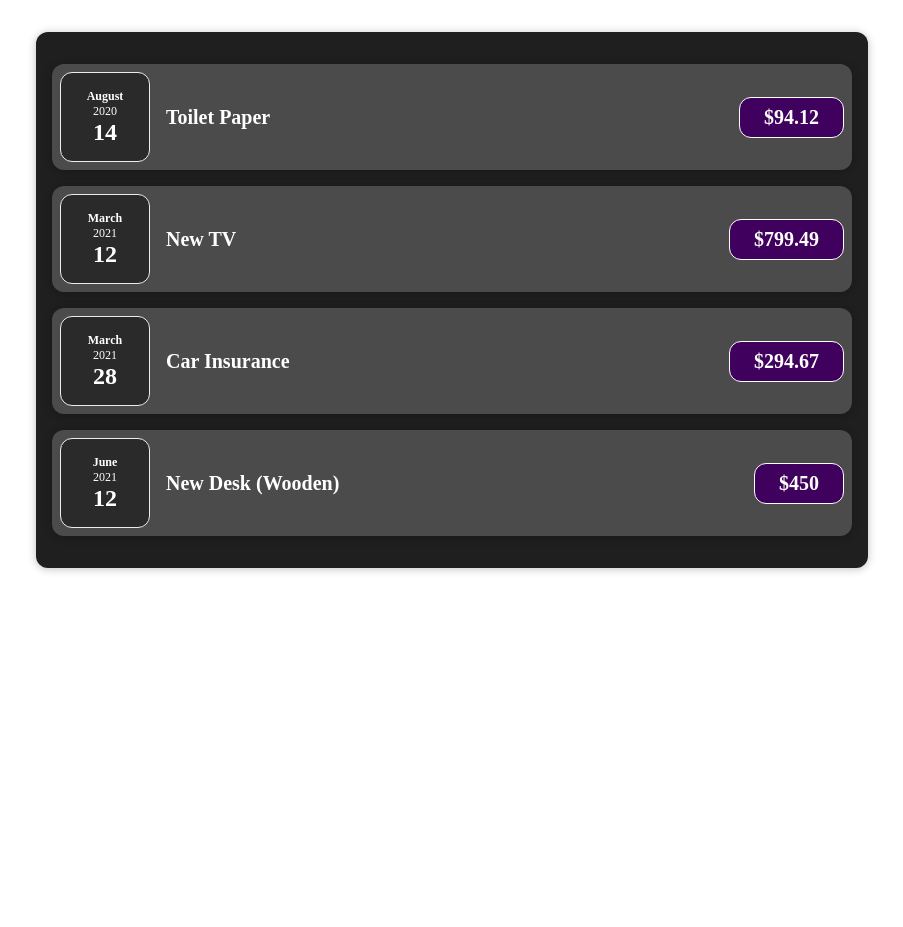
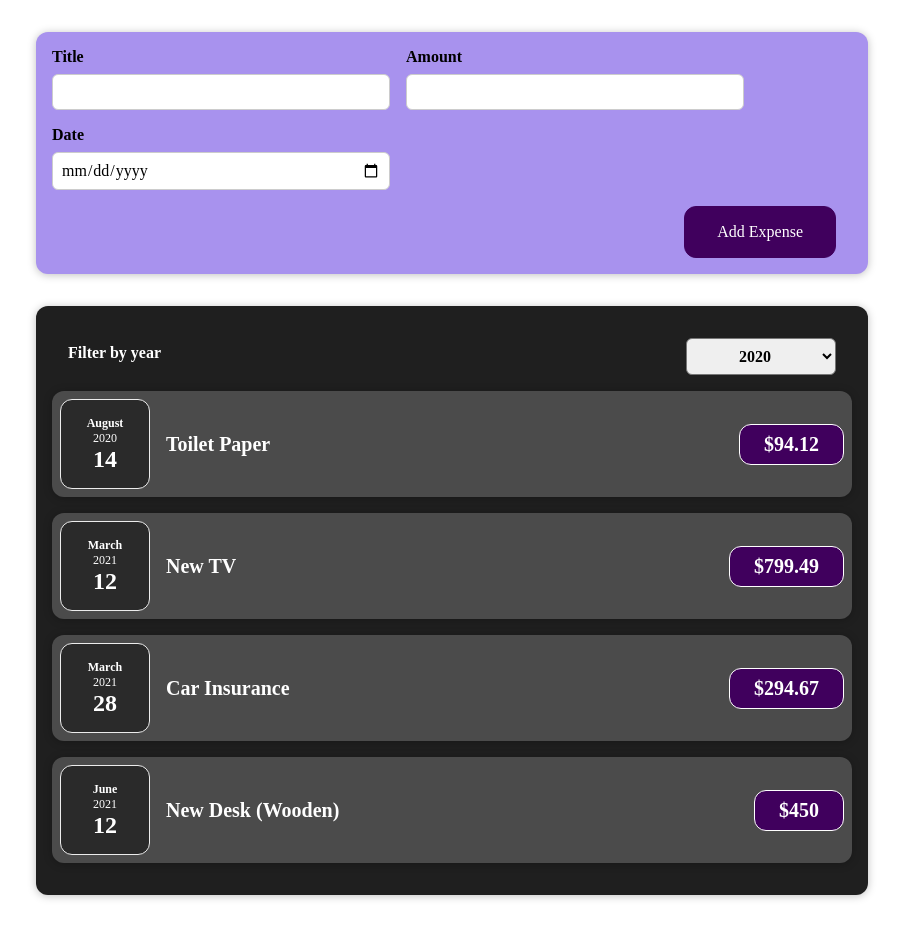
Before and after one commit to manishrajmishra/Expense_Tracker_App, a React (Create React App) app: page / in a window 1280 px wide. Shown: the whole page, without its empty margins (188-1091 px from the left). Before the commit the page ends 800 px from the top, so only its background shows below. Built offline with nearby package versions, Linux system fonts and the light colour scheme.

Commit message:
Filter by dates, Added New Expense Form

```diff
--- a/src/App.js
+++ b/src/App.js
@@ -1,6 +1,7 @@
 import React from "react";
 import "./styles.css";
 import Expenses from "./components/Expenses/Expenses";
+import NewExpense from "./components/NewExpense/NewExpense";
 
 export default function App() {
   const expenses = [
@@ -24,8 +25,15 @@ export default function App() {
       date: new Date(2021, 5, 12)
     }
   ];
+
+  const addExpenseHandler = (expense) => {
+    console.log("In App.js");
+    console.log(expense);
+  };
+
   return (
     <div>
+      <NewExpense onAddExpense={addExpenseHandler} />
       <Expenses items={expenses} />
     </div>
   );
--- a/src/components/Expenses/Expenses.js
+++ b/src/components/Expenses/Expenses.js
@@ -1,11 +1,24 @@
-import React from "react";
+import React, { useState } from "react";
+
 import ExpenseItem from "./ExpenseItem";
 import Card from "../UI/Card";
+import ExpensesFilter from "./ExpensesFilter";
 import "./Expenses.css";
 
 const Expenses = (props) => {
+  const [filteredYear, setFilteredYear] = useState("2020");
+
+  const filterChangeHandler = (selectedYear) => {
+    setFilteredYear(selectedYear);
+  };
+
   return (
+    <div>
       <Card className="expenses">
+        <ExpensesFilter
+          selected={filteredYear}
+          onChangeFilter={filterChangeHandler}
+        />
         <ExpenseItem
           title={props.items[0].title}
           amount={props.items[0].amount}
@@ -27,6 +40,7 @@ const Expenses = (props) => {
           date={props.items[3].date}
         />
       </Card>
+    </div>
   );
 };
 
--- /dev/null
+++ b/src/components/Expenses/ExpensesFilter.css
@@ -0,0 +1,24 @@
+.expenses-filter {
+  color: white;
+  padding: 0 1rem;
+}
+
+.expenses-filter__control {
+  display: flex;
+  width: 100%;
+  align-items: center;
+  justify-content: space-between;
+  margin: 1rem 0;
+}
+
+.expenses-filter label {
+  font-weight: bold;
+  margin-bottom: 0.5rem;
+}
+
+.expenses-filter select {
+  font: inherit;
+  padding: 0.5rem 3rem;
+  font-weight: bold;
+  border-radius: 6px;
+}
--- /dev/null
+++ b/src/components/Expenses/ExpensesFilter.js
@@ -0,0 +1,25 @@
+import React from "react";
+
+import "./ExpensesFilter.css";
+
+const ExpensesFilter = (props) => {
+  const dropdownChangeHandler = (event) => {
+    props.onChangeFilter(event.target.value);
+  };
+
+  return (
+    <div className="expenses-filter">
+      <div className="expenses-filter__control">
+        <label>Filter by year</label>
+        <select value={props.selected} onChange={dropdownChangeHandler}>
+          <option value="2022">2022</option>
+          <option value="2021">2021</option>
+          <option value="2020">2020</option>
+          <option value="2019">2019</option>
+        </select>
+      </div>
+    </div>
+  );
+};
+
+export default ExpensesFilter;
--- /dev/null
+++ b/src/components/NewExpense/ExpenseForm.css
@@ -0,0 +1,26 @@
+.new-expense__controls {
+  display: flex;
+  flex-wrap: wrap;
+  gap: 1rem;
+  margin-bottom: 1rem;
+  text-align: left;
+}
+
+.new-expense__control label {
+  font-weight: bold;
+  margin-bottom: 0.5rem;
+  display: block;
+}
+
+.new-expense__control input {
+  font: inherit;
+  padding: 0.5rem;
+  border-radius: 6px;
+  border: 1px solid #ccc;
+  width: 20rem;
+  max-width: 100%;
+}
+
+.new-expense__actions {
+  text-align: right;
+}
--- /dev/null
+++ b/src/components/NewExpense/ExpenseForm.js
@@ -0,0 +1,113 @@
+import React, { useState } from "react";
+import "./ExpenseForm.css";
+
+const ExpenseForm = (props) => {
+  const [enteredTitle, setEnteredTitle] = useState("");
+  const [enteredAmount, setEnteredAmount] = useState("");
+  const [enteredDate, setEnteredDate] = useState("");
+
+  // Single State
+  // const [userInput, setUserInput] = useState({
+  //   enteredTitle: "",
+  //   enteredAmount: "",
+  //   enteredDate: ""
+  // });
+
+  const titleChangeHandler = (event) => {
+    // multiple state
+    setEnteredTitle(event.target.value);
+    // Single State
+    // Not Compatible
+    // setUserInput({
+    //   ...userInput,
+    //   enteredTitle: event.target.value
+    // });
+    // Compatible
+    // setUserInput((prevState) => {
+    //   return { ...userInput, enteredTitle: event.target.value };
+    // });
+  };
+
+  const amountChangeHandler = (event) => {
+    // multiple state
+    setEnteredAmount(event.target.value);
+    // Single State
+    // Not Compatible
+    // setUserInput({
+    //   ...userInput,
+    //   enteredAmount: event.target.value
+    // });
+    // Compatible
+    // setUserInput((prevState) => {
+    //   return { ...userInput, enteredAmount: event.target.value };
+    // });
+  };
+
+  const dateChangeHandler = (event) => {
+    // multiple state
+    setEnteredDate(event.target.value);
+    // Single State
+    // Not Compatible
+    // setUserInput({
+    //   ...userInput,
+    //   enteredDate: event.target.value
+    // });
+    // Compatible
+    // setUserInput((prevState) => {
+    //   return { ...userInput, enteredDate: event.target.value };
+    // });
+  };
+
+  const submitHandler = (event) => {
+    event.preventDefault();
+    const expenseDate = {
+      title: enteredTitle,
+      amount: enteredAmount,
+      date: new Date(enteredDate)
+    };
+    props.onSaveExpenseData(expenseDate);
+    setEnteredTitle("");
+    setEnteredAmount("");
+    setEnteredDate("");
+  };
+
+  return (
+    <form onSubmit={submitHandler}>
+      <div className="new-expense__controls">
+        <div className="new-expense__control">
+          <label>Title</label>
+          <input
+            type="text"
+            value={enteredTitle}
+            onChange={titleChangeHandler}
+          />
+        </div>
+        <div className="new-expense__control">
+          <label>Amount</label>
+          <input
+            type="number"
+            value={enteredAmount}
+            min="0.01"
+            step="0.01"
+            onChange={amountChangeHandler}
+          />
+        </div>
+        <div className="new-expense__control">
+          <label>Date</label>
+          <input
+            value={enteredDate}
+            type="date"
+            min="2019-01-01"
+            max="2023-12-31"
+            onChange={dateChangeHandler}
+          />
+        </div>
+      </div>
+      <div className="new-expense__actions">
+        <button type="submit">Add Expense</button>
+      </div>
+    </form>
+  );
+};
+
+export default ExpenseForm;
--- /dev/null
+++ b/src/components/NewExpense/NewExpense.css
@@ -0,0 +1,38 @@
+.new-expense {
+  background-color: #a892ee;
+  padding: 1rem;
+  margin: 2rem auto;
+  width: 50rem;
+  max-width: 95%;
+  border-radius: 12px;
+  text-align: center;
+  box-shadow: 0 1px 8px rgba(0, 0, 0, 0.25);
+}
+
+.new-expense button {
+  font: inherit;
+  cursor: pointer;
+  padding: 1rem 2rem;
+  border: 1px solid #40005d;
+  background-color: #40005d;
+  color: white;
+  border-radius: 12px;
+  margin-right: 1rem;
+}
+
+.new-expense button:hover,
+.new-expense button:active {
+  background-color: #510674;
+  border-color: #510674;
+}
+
+.new-expense button.alternative {
+  color: #220131;
+  border-color: transparent;
+  background-color: transparent;
+}
+
+.new-expense button.alternative:hover,
+.new-expense button.alternative:active {
+  background-color: #ddb3f8;
+}
--- /dev/null
+++ b/src/components/NewExpense/NewExpense.js
@@ -0,0 +1,21 @@
+import React from "react";
+import "./NewExpense.css";
+import ExpenseForm from "./ExpenseForm";
+
+const NewExpense = (props) => {
+  const saveExpenseDataHandler = (enteredExpenseData) => {
+    const expenseData = {
+      ...enteredExpenseData,
+      id: Math.random().toString()
+    };
+    props.onAddExpense(expenseData);
+  };
+
+  return (
+    <div className="new-expense">
+      <ExpenseForm onSaveExpenseData={saveExpenseDataHandler} />
+    </div>
+  );
+};
+
+export default NewExpense;
```
Lines whose indentation alone changed are shown as unchanged.
